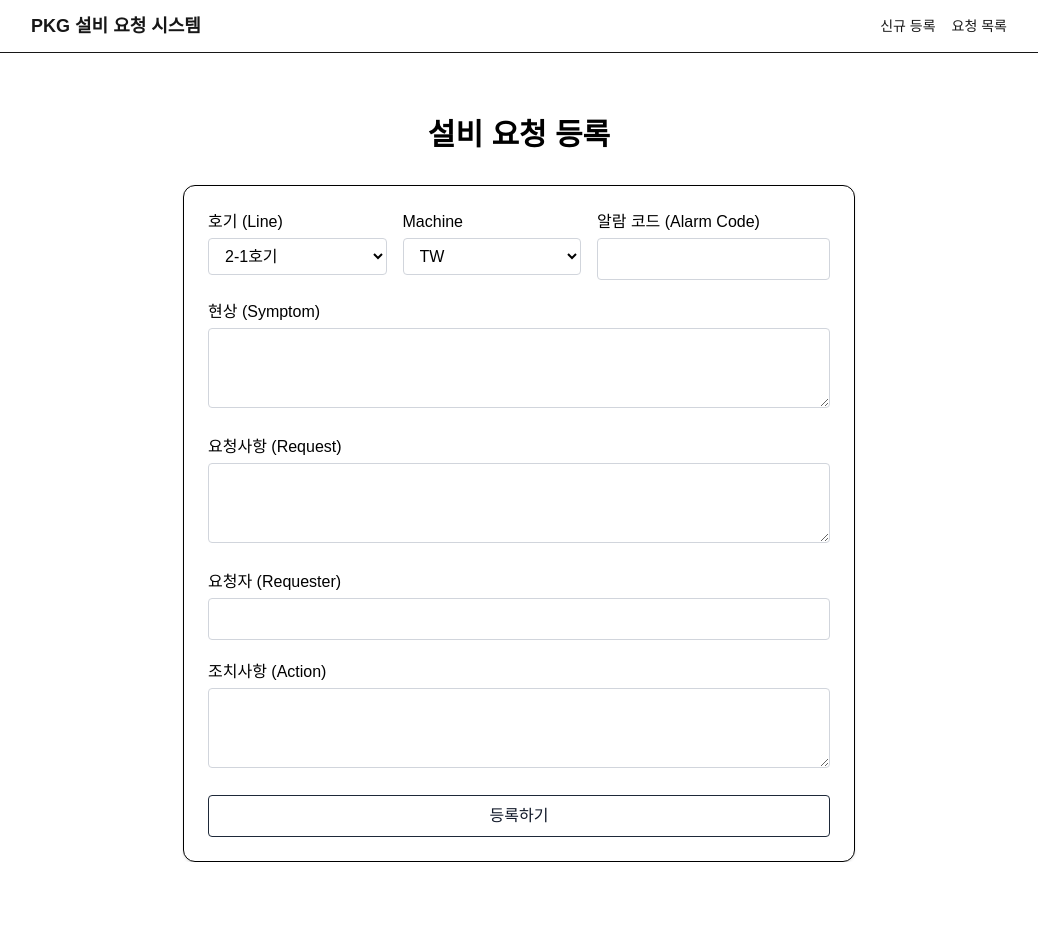
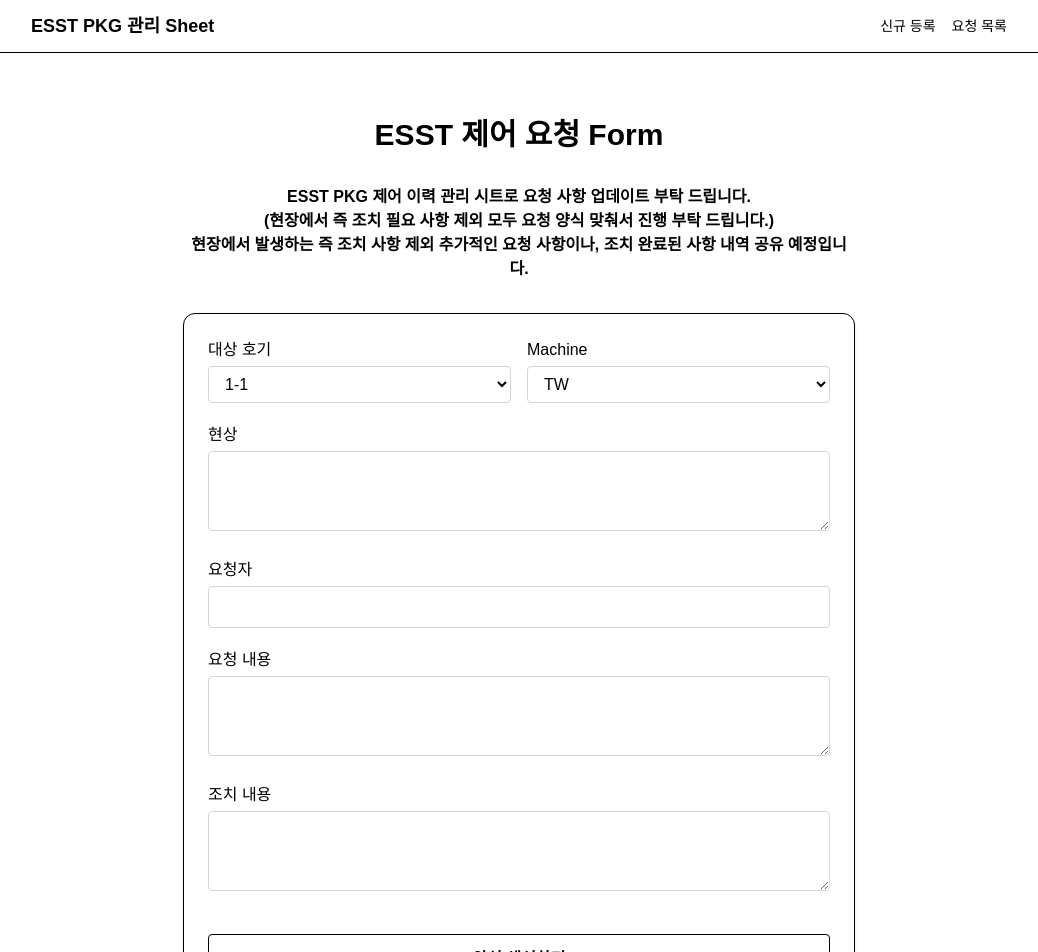
Before and after one commit to sangma0110/pkg_project1, a Next.js app: page / in a window 1280 px wide. Shown: the top 952 px of the page, without its empty margins (121-1159 px from the left). Before the commit the page ends 862 px from the top, so only its background shows below. Built offline with nearby package versions, Linux system fonts and the light colour scheme.

Commit message:
control form update

```diff
--- a/app/layout.tsx
+++ b/app/layout.tsx
@@ -4,8 +4,8 @@ import Link from "next/link";
 import "./globals.css";
 
 export const metadata: Metadata = {
-  title: "설비 요청 시스템",
-  description: "라인/머신 설비 요청 기록용 내부 도구",
+  title: "ESST PKG 관리",
+  description: "Sheet 및 이력 관리",
 };
 
 export default function RootLayout({
@@ -15,18 +15,18 @@ export default function RootLayout({
 }) {
   return (
     <html lang="ko" className="!bg-white !text-black">
-      <body className="bg-white text-black">
+      <body className="min-h-screen bg-white text-black">
         {/* 상단 네비게이션 바 */}
-        <header className="border-b bg-white">
+        <header className="border-b bg-white text-black">
           <div className="mx-auto max-w-5xl flex items-center justify-between px-6 py-3">
             <div className="font-bold text-lg">
-              <Link href="/">PKG 설비 요청 시스템</Link>
+              <Link href="/">ESST PKG 관리 Sheet</Link>
             </div>
             <nav className="flex gap-4 text-sm">
               <Link href="/" className="hover:underline">
                 신규 등록
               </Link>
-              <Link href="/forms/view" className="hover:underline">
+              <Link href="/forms/controlView" className="hover:underline">
                 요청 목록
               </Link>
             </nav>
@@ -34,7 +34,7 @@ export default function RootLayout({
         </header>
 
         {/* 페이지 내용 */}
-        <main className="mx-auto max-w-5xl">{children}</main>
+        <main className="mx-auto max-w-5xl bg-white">{children}</main>
       </body>
     </html>
   );
--- a/app/page.tsx
+++ b/app/page.tsx
@@ -1,65 +1,89 @@
 "use client";
 
 import { useState, FormEvent, ChangeEvent } from "react";
-import type { FormRow } from "@/app/api/forms/route";
-
-type FormPayload = Omit<FormRow, "Timestamp"> & {
-  line: string;
-  machine: string;
-  alarmCode?: string;
-  symptom: string;
-  request: string;
-  requester: string;
-  action: string;
-};
 
 type Status = null | "loading" | "success" | "error";
 
+type FormPayload = {
+  targetLine: string; // 대상 호기 (C열)
+  machine: string; // Machine (D열)
+  symptom: string; // 현상 (E열)
+  requester: string; // 요청자 (F열)
+  requestDetail: string; // 요청 내용 (G열)
+  actionDetail: string; // 조치 내용 (H열)
+  completed: string; // 완료 여부 (I열)
+};
+
+const SHEET_URL =
+  "https://docs.google.com/spreadsheets/d/1KwU6JWp-DG_Kr7Ng4Z5zLB_xpxH6o5SZutwXPB5VLM8/edit?gid=991199097#gid=991199097";
+
 export default function NewFormPage() {
   const [form, setForm] = useState<FormPayload>({
-    line: "2-1호기",
+    targetLine: "2-1",
     machine: "TW",
-    alarmCode: "",
     symptom: "",
-    request: "",
     requester: "",
-    action: "",
+    requestDetail: "",
+    actionDetail: "",
+    completed: "미완료",
   });
 
-  const validateForm = (form: FormPayload): string | null => {
-    if (!form.line) return "호기를 선택해주세요.";
-    if (!form.machine) return "Machine을 선택해주세요.";
-    if (!form.alarmCode?.trim()) return "알람 코드를 입력해주세요.";
-    if (!form.symptom.trim()) return "현상을 입력해주세요.";
-    if (!form.request.trim()) return "요청사항을 입력해주세요.";
-    if (!form.requester.trim()) return "요청자를 입력해주세요.";
-    if (!form.action.trim()) return "조치사항을 입력해주세요.";
+  const [status, setStatus] = useState<Status>(null);
+  const [errorMessage, setErrorMessage] = useState("");
+  const [showPreview, setShowPreview] = useState(false);
+
+  // --- 공통 유효성 검사 ---
+  const validateForm = (f: FormPayload): string | null => {
+    if (!f.targetLine) return "대상 호기를 선택해주세요.";
+    if (!f.machine) return "Machine을 선택해주세요.";
+    if (!f.symptom.trim()) return "현상을 입력해주세요.";
+    if (!f.requester.trim()) return "요청자를 입력해주세요.";
+    if (!f.requestDetail.trim()) return "요청 내용을 입력해주세요.";
+    if (!f.actionDetail.trim()) return "조치 내용을 입력해주세요.";
+    if (!f.completed.trim()) return "완료 여부를 선택해주세요.";
     return null;
   };
-
-  const [status, setStatus] = useState<Status>(null);
-  const [errorMessage, setErrorMessage] = useState<string>("");
 
   const handleChange = (
     e: ChangeEvent<HTMLInputElement | HTMLTextAreaElement | HTMLSelectElement>
   ) => {
-    setForm({ ...form, [e.target.name]: e.target.value });
+    setForm((prev) => ({ ...prev, [e.target.name]: e.target.value }));
+    setStatus(null);
+    setErrorMessage("");
   };
 
+  // 1단계: 양식 생성 버튼
+  const handleGeneratePreview = () => {
+    const err = validateForm(form);
+    if (err) {
+      setStatus("error");
+      setErrorMessage(err);
+      setShowPreview(false);
+      return;
+    }
+    setStatus(null);
+    setErrorMessage("");
+    setShowPreview(true);
+  };
+
+  // 2단계: 실제 업로드 (녹색 버튼)
   const handleSubmit = async (e: FormEvent<HTMLFormElement>) => {
     e.preventDefault();
-    setStatus(null);
-    setErrorMessage("");
-    const validationError = validateForm(form);
-    if (validationError) {
+
+    const err = validateForm(form);
+    if (err) {
       setStatus("error");
-      setErrorMessage(validationError);
+      setErrorMessage(err);
       return;
     }
 
     setStatus("loading");
+    setErrorMessage("");
 
     try {
+      await navigator.clipboard.writeText(previewText);
+      console.log("클립보드 복사 완료");
+
       const res = await fetch("/api/forms", {
         method: "POST",
         headers: { "Content-Type": "application/json" },
@@ -67,22 +91,20 @@ export default function NewFormPage() {
       });
 
       const json = await res.json();
-
       if (json.status !== "success") {
         throw new Error(json.message ?? "저장 실패");
       }
 
       setStatus("success");
-
-      // 폼 초기화
+      setShowPreview(false);
       setForm({
-        line: "2-1호기",
+        targetLine: "2-1",
         machine: "TW",
-        alarmCode: "",
         symptom: "",
-        request: "",
         requester: "",
-        action: "",
+        requestDetail: "",
+        actionDetail: "",
+        completed: "미완료",
       });
     } catch (err: any) {
       setStatus("error");
@@ -90,35 +112,64 @@ export default function NewFormPage() {
     }
   };
 
+  // ----- PD 양식 미리보기 텍스트 -----
+  const now = new Date();
+  const formattedNow = new Intl.DateTimeFormat("ko-KR", {
+    dateStyle: "long",
+    timeStyle: "short",
+    timeZone: "America/Toronto",
+  }).format(now);
+
+  const F = (v?: string) => (v && v.trim() ? v.trim() : "-");
+
+  const previewText = `[제어 요청 공유]
+  1. 시간 : ${formattedNow}
+  2. 대상 호기 : ${F(form.targetLine)}
+  3. Machine : ${F(form.machine)}
+  4. 현상 : ${F(form.symptom)}
+  5. 요청자 : ${F(form.requester)}
+  6. 요청 내용 : ${F(form.requestDetail)}
+  7. 조치 : ${F(form.actionDetail)}`;
+
   return (
     <div className="min-h-screen bg-white text-black flex items-start justify-center pt-16 px-4">
-      {/* ⭐ 전체 화면을 flex로 중앙 배치 */}
+      <div className="w-full max-w-2xl">
+        <h1 className="text-3xl font-bold mb-8 text-center">
+          ESST 제어 요청 Form
+        </h1>
 
-      <div className="w-full max-w-2xl">
-        {/* ⭐ 가운데 정렬된 내부 컨테이너 */}
-
-        <h1 className="text-3xl font-bold mb-8 text-center">설비 요청 등록</h1>
+        <p className="text-l font-bold mb-8 text-center">
+          ESST PKG 제어 이력 관리 시트로 요청 사항 업데이트 부탁 드립니다.
+          <br />
+          (현장에서 즉 조치 필요 사항 제외 모두 요청 양식 맞춰서 진행 부탁
+          드립니다.)
+          <br />
+          현장에서 발생하는 즉 조치 사항 제외 추가적인 요청 사항이나, 조치
+          완료된 사항 내역 공유 예정입니다.
+        </p>
 
         <form
           onSubmit={handleSubmit}
           className="w-full flex flex-col gap-5 bg-white p-6 border rounded-xl shadow-sm"
         >
-          {/* ⭐ 폼도 약간 카드처럼 만들어 깔끔하게 */}
-
+          {/* 대상 호기 + Machine */}
           <div className="flex gap-4">
             <div className="flex-1">
-              <label className="block mb-1 font-medium">호기 (Line)</label>
+              <label className="block mb-1 font-medium">대상 호기</label>
               <select
-                name="line"
-                value={form.line}
+                name="targetLine"
+                value={form.targetLine}
                 onChange={handleChange}
                 className="w-full border border-gray-300 rounded px-3 py-2 bg-white"
               >
-                <option value="2-1호기">2-1호기</option>
-                <option value="2-2호기">2-2호기</option>
+                <option value="1-1호기">1-1</option>
+                <option value="1-2호기">1-2</option>
+                <option value="2-1호기">2-1</option>
+                <option value="2-2호기">2-2</option>
+                <option value="3-1호기">3-1</option>
+                <option value="3-2호기">3-2</option>
               </select>
             </div>
-
             <div className="flex-1">
               <label className="block mb-1 font-medium">Machine</label>
               <select
@@ -132,22 +183,11 @@ export default function NewFormPage() {
                 <option value="EL">EL</option>
               </select>
             </div>
-            <div>
-              <label className="block mb-1 font-medium">
-                알람 코드 (Alarm Code)
-              </label>
-              <input
-                name="alarmCode"
-                value={form.alarmCode ?? ""}
-                onChange={handleChange}
-                className="w-full border border-gray-300 rounded px-3 py-2 bg-white"
-                placeholder=""
-              />
-            </div>
           </div>
 
+          {/* 현상 */}
           <div>
-            <label className="block mb-1 font-medium">현상 (Symptom)</label>
+            <label className="block mb-1 font-medium">현상</label>
             <textarea
               name="symptom"
               value={form.symptom}
@@ -156,18 +196,9 @@ export default function NewFormPage() {
             />
           </div>
 
+          {/* 요청자 */}
           <div>
-            <label className="block mb-1 font-medium">요청사항 (Request)</label>
-            <textarea
-              name="request"
-              value={form.request}
-              onChange={handleChange}
-              className="w-full border border-gray-300 rounded px-3 py-2 bg-white min-h-[80px]"
-            />
-          </div>
-
-          <div>
-            <label className="block mb-1 font-medium">요청자 (Requester)</label>
+            <label className="block mb-1 font-medium">요청자</label>
             <input
               name="requester"
               value={form.requester}
@@ -176,36 +207,71 @@ export default function NewFormPage() {
             />
           </div>
 
+          {/* 요청 내용 */}
           <div>
-            <label className="block mb-1 font-medium">조치사항 (Action)</label>
+            <label className="block mb-1 font-medium">요청 내용</label>
             <textarea
-              name="action"
-              value={form.action}
+              name="requestDetail"
+              value={form.requestDetail}
               onChange={handleChange}
               className="w-full border border-gray-300 rounded px-3 py-2 bg-white min-h-[80px]"
             />
           </div>
 
+          {/* 조치 내용 */}
+          <div>
+            <label className="block mb-1 font-medium">조치 내용</label>
+            <textarea
+              name="actionDetail"
+              value={form.actionDetail}
+              onChange={handleChange}
+              className="w-full border border-gray-300 rounded px-3 py-2 bg-white min-h-[80px]"
+            />
+          </div>
+
+          {/* 1단계 버튼 */}
           <button
-            type="submit"
-            disabled={status === "loading"}
-            className="
-    px-4 py-2 rounded border border-gray-800
-    text-gray-900 font-medium
-    bg-white
-    hover:bg-gray-900 hover:text-white
-    transition-colors
-    disabled:opacity-40
-  "
+            type="button"
+            onClick={handleGeneratePreview}
+            className="mt-4 w-full px-4 py-3 rounded border rounded bg-white text-black font-semibold hover:bg-black hover:text-white"
           >
-            {status === "loading" ? "전송 중..." : "등록하기"}
+            양식 생성하기
           </button>
 
-          {status === "success" && (
-            <p className="text-green-600 text-sm">성공적으로 저장되었습니다.</p>
+          {status === "error" && (
+            <p className="text-red-600 text-sm mt-1">{errorMessage}</p>
           )}
-          {status === "error" && (
-            <p className="text-red-600 text-sm">{errorMessage}</p>
+
+          {/* 2단계: 미리보기 + 업로드 버튼들 */}
+          {showPreview && (
+            <div className="mt-6 flex flex-col gap-4">
+              <pre className="whitespace-pre-wrap text-sm leading-relaxed bg-gray-50 border rounded p-4">
+                {previewText}
+              </pre>
+
+              <button
+                type="submit"
+                disabled={status === "loading"}
+                className="w-full px-4 py-2 rounded border rounded bg-white text-black font-semibold hover:bg-black hover:text-white disabled:opacity-40"
+              >
+                {status === "loading" ? "전송 중..." : "업로드 및 Text 복사"}
+              </button>
+
+              <a
+                href={SHEET_URL}
+                target="_blank"
+                rel="noreferrer"
+                className="w-full text-center px-4 py-2 rounded border rounded bg-white text-black font-semibold hover:bg-black hover:text-white"
+              >
+                ESST 제어 이력 Sheet 열기
+              </a>
+
+              {status === "success" && (
+                <p className="text-green-600 text-sm mt-1">
+                  성공적으로 저장되었습니다.
+                </p>
+              )}
+            </div>
           )}
         </form>
       </div>
--- /dev/null
+++ b/globals.css
@@ -0,0 +1,5 @@
+html,
+body {
+  background-color: white !important;
+  color: black !important;
+}
```
Also changed, not shown: app/view/controlView/page.tsx (renamed from app/forms/view/page.tsx).
